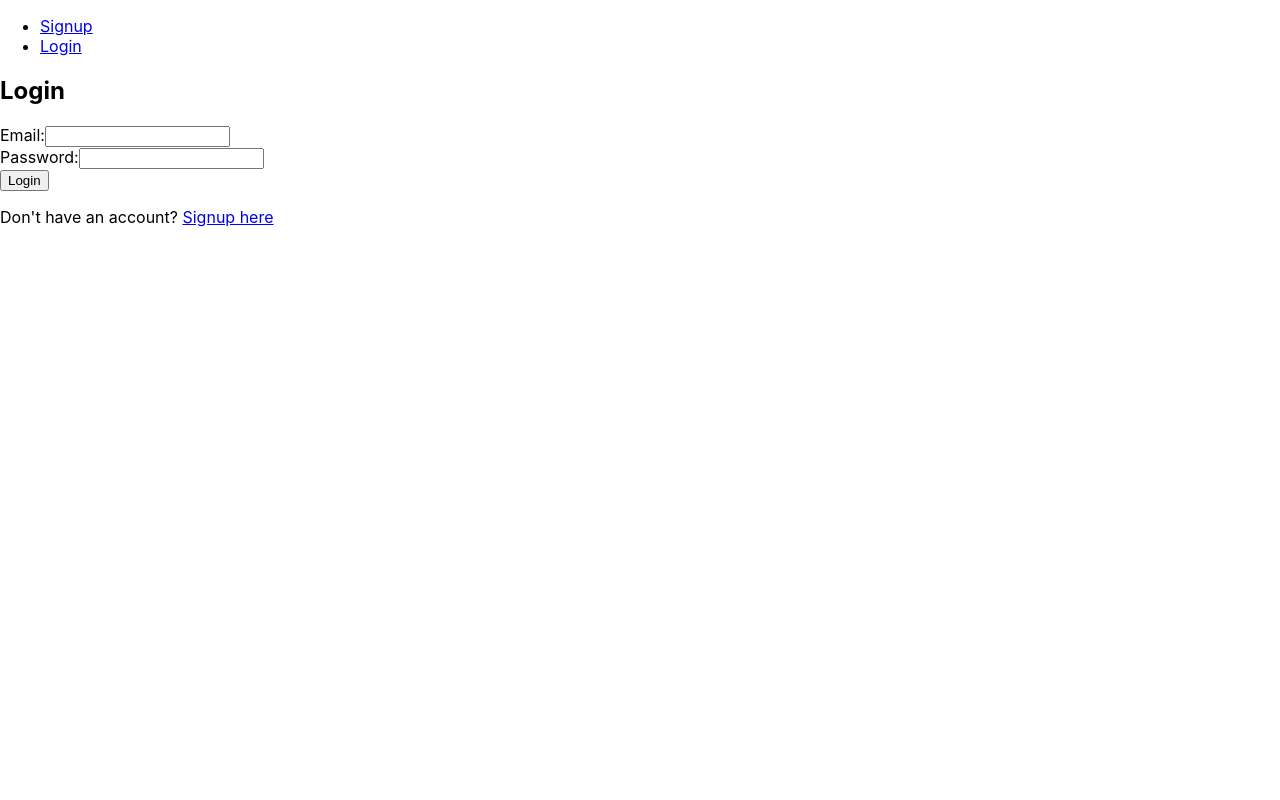
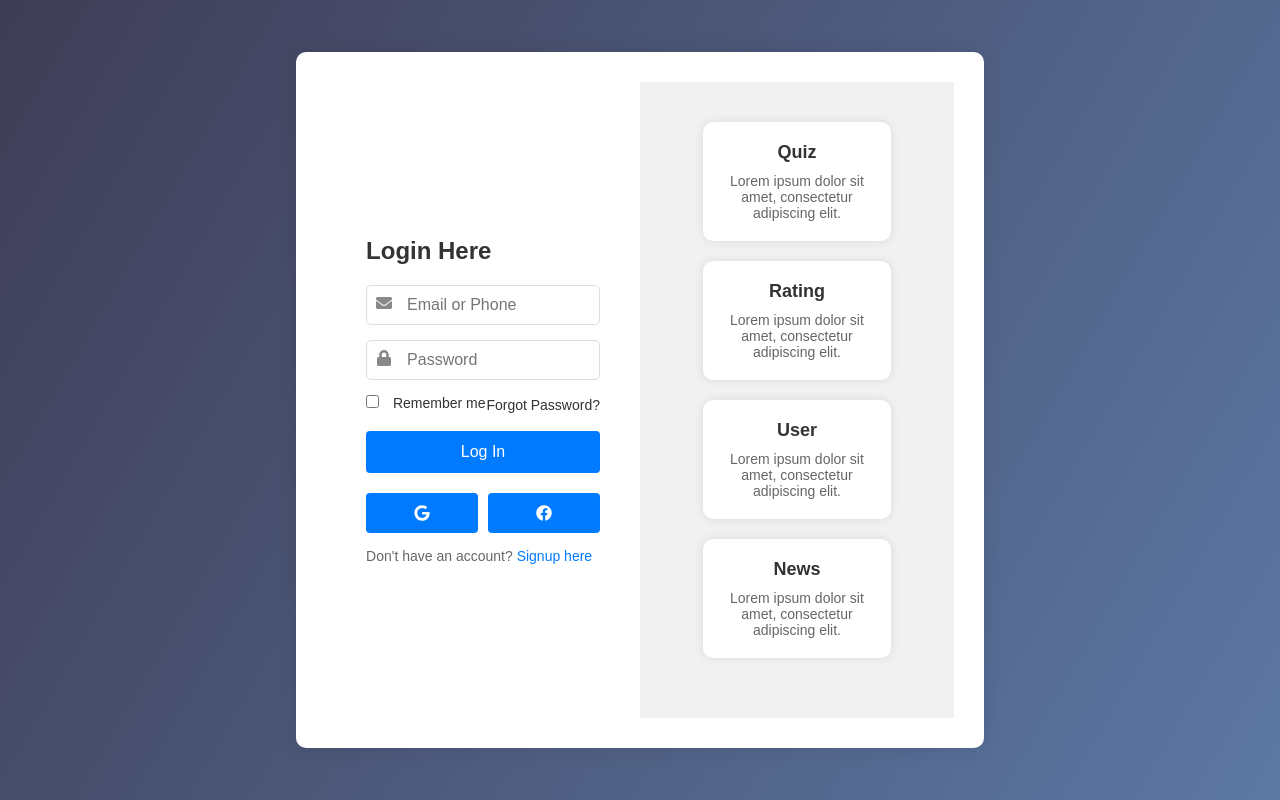
Before and after one commit to blackapple805/Projects, a React (Create React App) app in the folder job-recommendation-system/frontend/: page /login in a window 1280 px wide. Built offline with nearby package versions, Linux system fonts and the light colour scheme.

Commit message:
worked on the UI and will add more features tmw

```diff
--- a/job-recommendation-system/frontend/src/App.css
+++ b/job-recommendation-system/frontend/src/App.css
@@ -1,38 +1,170 @@
+body {
+  background-color: #f4f6f9;
+  font-family: 'Roboto', sans-serif;
+  margin: 0;
+  padding: 0;
+}
+
 .App {
   text-align: center;
 }
 
-.App-logo {
-  height: 40vmin;
-  pointer-events: none;
-}
-
-@media (prefers-reduced-motion: no-preference) {
-  .App-logo {
-    animation: App-logo-spin infinite 20s linear;
-  }
-}
-
-.App-header {
-  background-color: #282c34;
-  min-height: 100vh;
+.login-container {
   display: flex;
   flex-direction: column;
   align-items: center;
   justify-content: center;
-  font-size: calc(10px + 2vmin);
-  color: white;
+  max-width: 400px;
+  margin: 50px auto;
+  padding: 30px;
+  background: #fff;
+  border-radius: 8px;
+  box-shadow: 0 4px 8px rgba(0, 0, 0, 0.1);
 }
 
-.App-link {
-  color: #61dafb;
+.login-container h2 {
+  margin-bottom: 20px;
+  font-size: 24px;
+  color: #333;
 }
 
-@keyframes App-logo-spin {
-  from {
-    transform: rotate(0deg);
+.login-container form {
+  display: flex;
+  flex-direction: column;
+  width: 100%;
+}
+
+.login-container form div {
+  margin-bottom: 15px;
+}
+
+.login-container label {
+  font-size: 14px;
+  color: #666;
+  margin-bottom: 5px;
+}
+
+.login-container input {
+  padding: 10px;
+  font-size: 16px;
+  border: 1px solid #ddd;
+  border-radius: 4px;
+  outline: none;
+}
+
+.login-container input:focus {
+  border-color: #007bff;
+}
+
+.login-container button {
+  padding: 12px;
+  font-size: 16px;
+  background: #007bff;
+  color: #fff;
+  border: none;
+  border-radius: 4px;
+  cursor: pointer;
+  transition: background 0.3s;
+}
+
+.login-container button:hover {
+  background: #0056b3;
+}
+
+.login-container p {
+  font-size: 14px;
+  color: #666;
+}
+
+.login-container p a {
+  color: #007bff;
+  text-decoration: none;
+}
+
+.login-container p a:hover {
+  text-decoration: underline;
+}
+
+.error {
+  color: red;
+  font-size: 14px;
+}
+
+.remember-me {
+  display: flex;
+  align-items: center;
+  justify-content: space-between;
+  margin-bottom: 20px;
+}
+
+.remember-me input {
+  margin-right: 10px;
+}
+
+.remember-me label {
+  font-size: 14px;
+  color: #333;
+}
+
+.forgot-password {
+  font-size: 14px;
+  color: #333;
+  text-decoration: none;
+}
+
+.forgot-password:hover {
+  text-decoration: underline;
+}
+
+.social-login {
+  display: flex;
+  justify-content: space-between;
+  margin-bottom: 20px;
+}
+
+.google-login,
+.facebook-login {
+  flex: 1;
+  padding: 10px;
+  border: none;
+  border-radius: 5px;
+  font-size: 16px;
+  cursor: pointer;
+}
+
+.google-login {
+  background: #db4437;
+  color: #fff;
+  margin-right: 10px;
+}
+
+.google-login:hover {
+  background: #c33c2f;
+}
+
+.facebook-login {
+  background: #3b5998;
+  color: #fff;
+}
+
+.facebook-login:hover {
+  background: #2e4885;
+}
+
+/* Add responsive design */
+@media (max-width: 768px) {
+  .login-container {
+    width: 90%;
+    padding: 20px;
   }
-  to {
-    transform: rotate(360deg);
+
+  .social-login {
+    flex-direction: column;
+  }
+
+  .google-login,
+  .facebook-login {
+    margin: 5px 0;
+    width: 100%;
   }
 }
--- a/job-recommendation-system/frontend/src/App.js
+++ b/job-recommendation-system/frontend/src/App.js
@@ -1,5 +1,5 @@
 import React, { useState } from 'react';
-import { BrowserRouter as Router, Route, Routes } from 'react-router-dom';
+import { BrowserRouter as Router, Route, Routes, Navigate } from 'react-router-dom';
 import Signup from './Signup';
 import Login from './Login';
 import Dashboard from './Dashboard';
@@ -18,16 +18,19 @@ function App() {
   return (
     <Router>
       <div>
-        <nav>
-          <ul>
-            {!isLoggedIn && <li><a href="/signup">Signup</a></li>}
-            {!isLoggedIn && <li><a href="/login">Login</a></li>}
-          </ul>
-        </nav>
         <Routes>
           <Route path="/signup" element={<Signup />} />
           <Route path="/login" element={<Login onLogin={handleLogin} />} />
-          <Route path="/dashboard" element={<Dashboard onLogout={handleLogout} />} />
+          <Route
+            path="/dashboard"
+            element={
+              isLoggedIn ? <Dashboard onLogout={handleLogout} /> : <Navigate to="/login" />
+            }
+          />
+          <Route
+            path="/"
+            element={<Navigate to={isLoggedIn ? "/dashboard" : "/login"} />}
+          />
         </Routes>
       </div>
     </Router>
--- /dev/null
+++ b/job-recommendation-system/frontend/src/Login.css
@@ -0,0 +1,186 @@
+/* Basic reset */
+* {
+    margin: 0;
+    padding: 0;
+    box-sizing: border-box;
+  }
+
+  /* Body styling */
+  body {
+    font-family: 'Arial', sans-serif;
+    background: linear-gradient(120deg, #3f3d56, #5c78a4);
+    height: 100vh;
+    display: flex;
+    justify-content: center;
+    align-items: center;
+  }
+
+  /* Login background */
+  .login-background {
+    width: 100%;
+    height: 100vh;
+    display: flex;
+    justify-content: center;
+    align-items: center;
+  }
+
+  /* Login container */
+  .login-container {
+    display: flex;
+    width: 80%;
+    max-width: 1000px;
+    background: #fff;
+    border-radius: 10px;
+    box-shadow: 0 0 20px rgba(0, 0, 0, 0.1);
+    overflow: hidden;
+    flex-direction: row;
+  }
+
+  /* Login form */
+  .login-form {
+    flex: 1;
+    padding: 40px;
+    display: flex;
+    flex-direction: column;
+    justify-content: center;
+  }
+
+  .login-form h3 {
+    margin-bottom: 20px;
+    font-size: 24px;
+    color: #333;
+  }
+
+  .input-container {
+    position: relative;
+    margin-bottom: 20px;
+  }
+
+  .input-container .icon {
+    position: absolute;
+    left: 10px;
+    top: 50%;
+    transform: translateY(-50%);
+    color: #888;
+  }
+
+  .input-container input {
+    width: 100%;
+    padding: 10px 10px 10px 40px;
+    border: 1px solid #ddd;
+    border-radius: 5px;
+    font-size: 16px;
+    color: #333;
+  }
+
+  .remember-me {
+    display: flex;
+    align-items: center;
+    justify-content: space-between;
+    margin-bottom: 20px;
+  }
+
+  .remember-me input {
+    margin-right: 10px;
+  }
+
+  .remember-me label {
+    font-size: 14px;
+    color: #333;
+  }
+
+  .forgot-password {
+    font-size: 14px;
+    color: #333;
+    text-decoration: none;
+  }
+
+  .forgot-password:hover {
+    text-decoration: underline;
+  }
+
+  .login-button {
+    width: 100%;
+    padding: 10px;
+    border: none;
+    border-radius: 5px;
+    background: #6c63ff;
+    color: #fff;
+    font-size: 16px;
+    cursor: pointer;
+    margin-bottom: 20px;
+  }
+
+  .login-button:hover {
+    background: #5752d6;
+  }
+
+  .social-login {
+    display: flex;
+    justify-content: space-between;
+    margin-bottom: 20px;
+  }
+
+  .google-login,
+  .facebook-login {
+    flex: 1;
+    padding: 10px;
+    border: none;
+    border-radius: 5px;
+    font-size: 16px;
+    cursor: pointer;
+    display: flex;
+    justify-content: center;
+    align-items: center;
+  }
+
+  .google-login {
+    background: #db4437;
+    color: #fff;
+    margin-right: 10px;
+  }
+
+  .google-login:hover {
+    background: #c33c2f;
+  }
+
+  .facebook-login {
+    background: #3b5998;
+    color: #fff;
+  }
+
+  .facebook-login:hover {
+    background: #2e4885;
+  }
+
+  /* Login info */
+  .login-info {
+    flex: 1;
+    background: #f1f1f1;
+    padding: 40px;
+    display: flex;
+    flex-direction: column;
+    justify-content: center;
+    align-items: center;
+  }
+
+  .info-card {
+    background: #fff;
+    padding: 20px;
+    border-radius: 10px;
+    box-shadow: 0 0 10px rgba(0, 0, 0, 0.1);
+    margin-bottom: 20px;
+    width: 80%;
+    text-align: center;
+  }
+
+  .info-card h3 {
+    margin-bottom: 10px;
+    font-size: 18px;
+    color: #333;
+  }
+
+  .info-card p {
+    font-size: 14px;
+    color: #666;
+  }
--- a/job-recommendation-system/frontend/src/Login.js
+++ b/job-recommendation-system/frontend/src/Login.js
@@ -1,5 +1,7 @@
 import React, { useState } from 'react';
 import { Link, useNavigate } from 'react-router-dom';
+import './Login.css';
+import { FaFacebook, FaGoogle, FaEnvelope, FaLock } from 'react-icons/fa';
 
 function Login({ onLogin }) {
   const [email, setEmail] = useState('');
@@ -25,7 +27,7 @@ function Login({ onLogin }) {
       const data = await response.json();
       console.log(data);
       onLogin();  // Update login status
-      navigate('/dashboard', { state: { email } });
+      navigate('/dashboard', { state: { email, userId: data.userId } });
     } catch (error) {
       console.error('Error:', error);
       setError('Failed to login');
@@ -33,31 +35,69 @@ function Login({ onLogin }) {
   };
 
   return (
-    <div>
-      <h2>Login</h2>
-      <form onSubmit={handleSubmit}>
-        <div>
-          <label>Email:</label>
+    <div className="login-background">
+      <div className="login-container">
+        <form className="login-form" onSubmit={handleSubmit}>
+          <h3>Login Here</h3>
+          <div className="input-container">
+            <span className="icon"><FaEnvelope /></span>
             <input
               type="email"
+              placeholder="Email or Phone"
               value={email}
               onChange={(e) => setEmail(e.target.value)}
               required
             />
           </div>
-        <div>
-          <label>Password:</label>
+          <div className="input-container">
+            <span className="icon"><FaLock /></span>
             <input
               type="password"
+              placeholder="Password"
               value={password}
               onChange={(e) => setPassword(e.target.value)}
               required
             />
           </div>
-        <button type="submit">Login</button>
-        {error && <p>{error}</p>}
+          <div className="remember-me">
+            <label>
+              <input type="checkbox" /> Remember me
+            </label>
+            <Link to="#" className="forgot-password">Forgot Password?</Link>
+          </div>
+          <button type="submit" className="login-button">Log In</button>
+          {error && <p className="error">{error}</p>}
+          <div className="social-login">
+            <button type="button" className="google-login">
+              <FaGoogle />
+            </button>
+            <button type="button" className="facebook-login">
+              <FaFacebook />
+            </button>
+          </div>
+          <p>
+            Don't have an account? <Link to="/signup">Signup here</Link>
+          </p>
         </form>
-      <p>Don't have an account? <Link to="/signup">Signup here</Link></p>
+        <div className="login-info">
+          <div className="info-card">
+            <h3>Quiz</h3>
+            <p>Lorem ipsum dolor sit amet, consectetur adipiscing elit.</p>
+          </div>
+          <div className="info-card">
+            <h3>Rating</h3>
+            <p>Lorem ipsum dolor sit amet, consectetur adipiscing elit.</p>
+          </div>
+          <div className="info-card">
+            <h3>User</h3>
+            <p>Lorem ipsum dolor sit amet, consectetur adipiscing elit.</p>
+          </div>
+          <div className="info-card">
+            <h3>News</h3>
+            <p>Lorem ipsum dolor sit amet, consectetur adipiscing elit.</p>
+          </div>
+        </div>
+      </div>
     </div>
   );
 }
--- a/job-recommendation-system/frontend/src/Signup.js
+++ b/job-recommendation-system/frontend/src/Signup.js
@@ -1,5 +1,6 @@
 import React, { useState } from 'react';
 import { Link, useNavigate } from 'react-router-dom';
+import './App.css';
 
 function Signup() {
   const [email, setEmail] = useState('');
@@ -22,9 +23,7 @@ function Signup() {
         throw new Error('Network response was not ok');
       }
 
-      const data = await response.json();
-      console.log(data);
-      navigate('/dashboard', { state: { email } });
+      navigate('/login');
     } catch (error) {
       console.error('Error:', error);
       setError('Failed to signup');
@@ -32,7 +31,7 @@ function Signup() {
   };
 
   return (
-    <div>
+    <div className="login-container">
       <h2>Signup</h2>
       <form onSubmit={handleSubmit}>
         <div>
@@ -54,7 +53,7 @@ function Signup() {
           />
         </div>
         <button type="submit">Signup</button>
-        {error && <p>{error}</p>}
+        {error && <p className="error">{error}</p>}
       </form>
       <p>Already have an account? <Link to="/login">Login here</Link></p>
     </div>
--- a/package.json
+++ b/package.json
@@ -1,9 +1,11 @@
 {
   "dependencies": {
+    "axios": "^1.7.2",
     "express": "^4.19.2",
     "firebase": "^10.12.0",
     "react": "^18.2.0",
-    "react-dom": "^18.2.0"
+    "react-dom": "^18.2.0",
+    "react-icons": "^5.2.1"
   },
   "name": "projects",
   "version": "1.0.0",
```
Also changed, not shown: job-recommendation-system/frontend/src/Dashboard.js (+89 -1 lines), 2 other files (tests, documents, lock files or other folders). Lines whose indentation alone changed are shown as unchanged.
